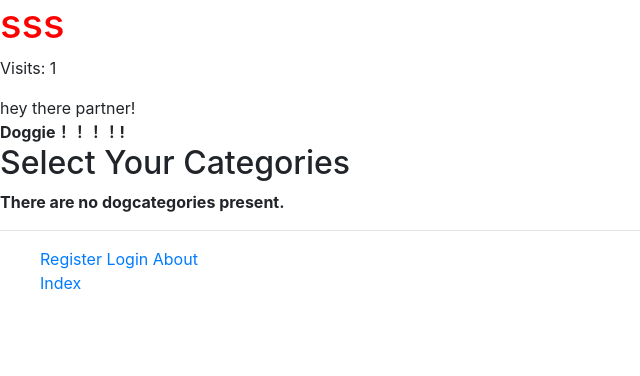
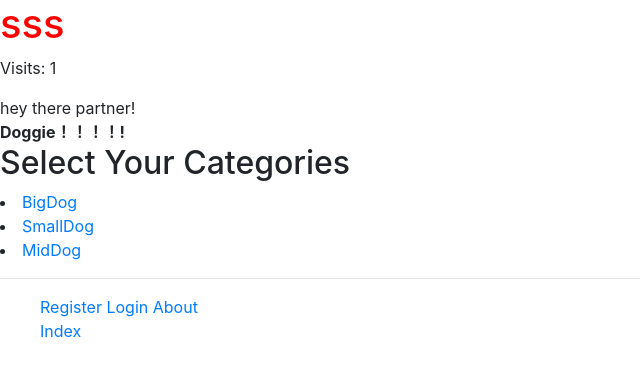
Before and after one commit to Fanyu911/DoggieBook, a Django app: page / in a window 1280 px wide. Shown: the top 376 px of the page, without its empty margins (0-640 px from the left). Run offline with Django 3.2, Linux system fonts and the light colour scheme; data that the repository does not hold is empty; some libraries are stand-ins or nearby versions.

Commit message:
Change Index

```diff
--- a/templates/doggie/index.html
+++ b/templates/doggie/index.html
@@ -21,15 +21,11 @@
 
         <div>
             <h2>Select Your Categories</h2>
-        {% if dogcategories %}
-        <ul>
-        {% for dogcategory in dogcategories %}
-            <li><a href="{% url 'doggie:show_dogcategory' dogcategory.slug %}">{{ dogcategory.name }}</a></li>
-        {% endfor %}
-        </ul>
-        {% else %}
-            <strong>There are no dogcategories present.</strong>
-        {% endif %}
+            <li><a href="/doggie/dogcategory/bigdog/">BigDog</a></li>
+
+            <li><a href="/doggie/dogcategory/smalldog/">SmallDog</a></li>
+
+            <li><a href="/doggie/dogcategory/middog/">MidDog</a></li>
         </div>
 
         <div>
```
